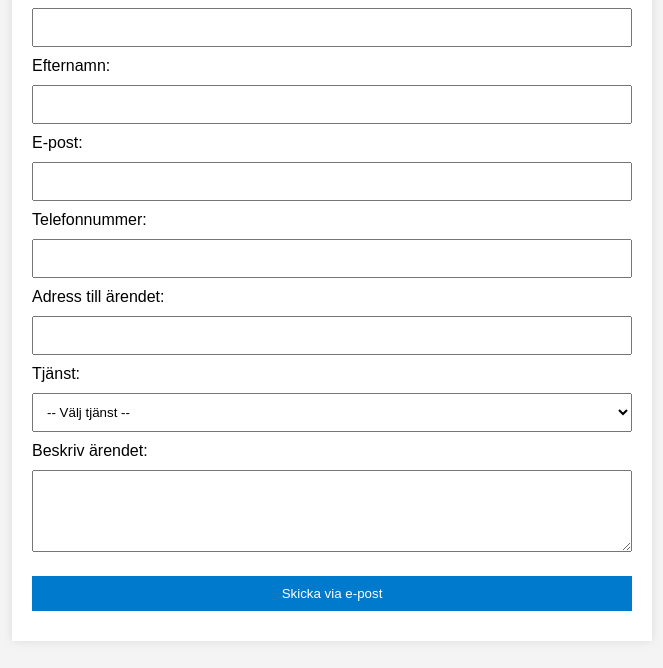
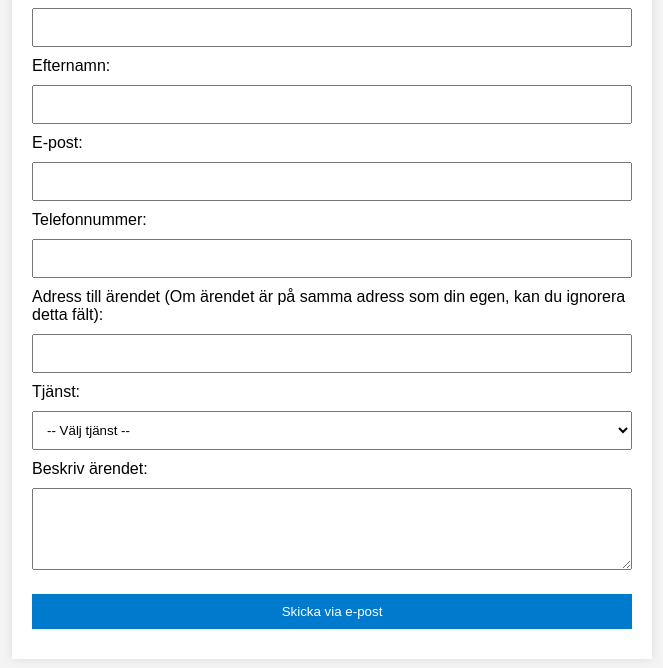
Before and after one commit to Kiwano341/rorochelekriker, a plain HTML site: page index.html in a window 1280 px wide. Shown: the part 140-808 px from the top of the page, without its empty margins (308-971 px from the left). Drawn offline with Linux system fonts and the light colour scheme.

Commit message:
Update index.html

```diff
--- a/index.html
+++ b/index.html
@@ -30,7 +30,7 @@
             <label for="phone">Telefonnummer:</label>
             <input type="tel" id="phone" required>
 
-            <label for="address">Adress till ärendet:</label>
+            <label for="address">Adress till ärendet (Om ärendet är på samma adress som din egen, kan du ignorera detta fält):</label>
             <input type="text" id="address" required>
 
             <label for="service">Tjänst:</label>
```
